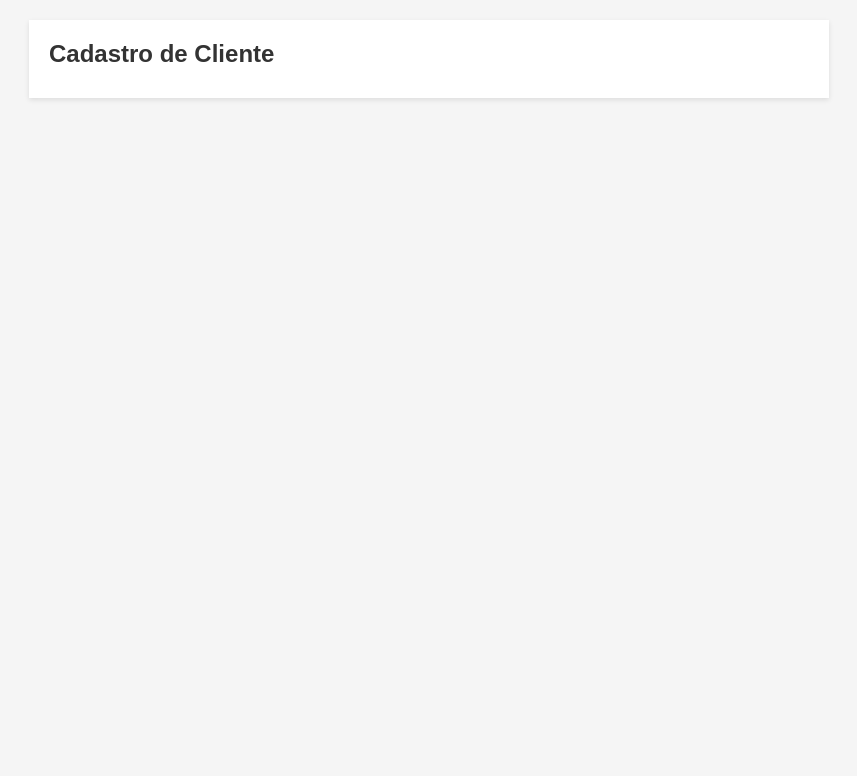
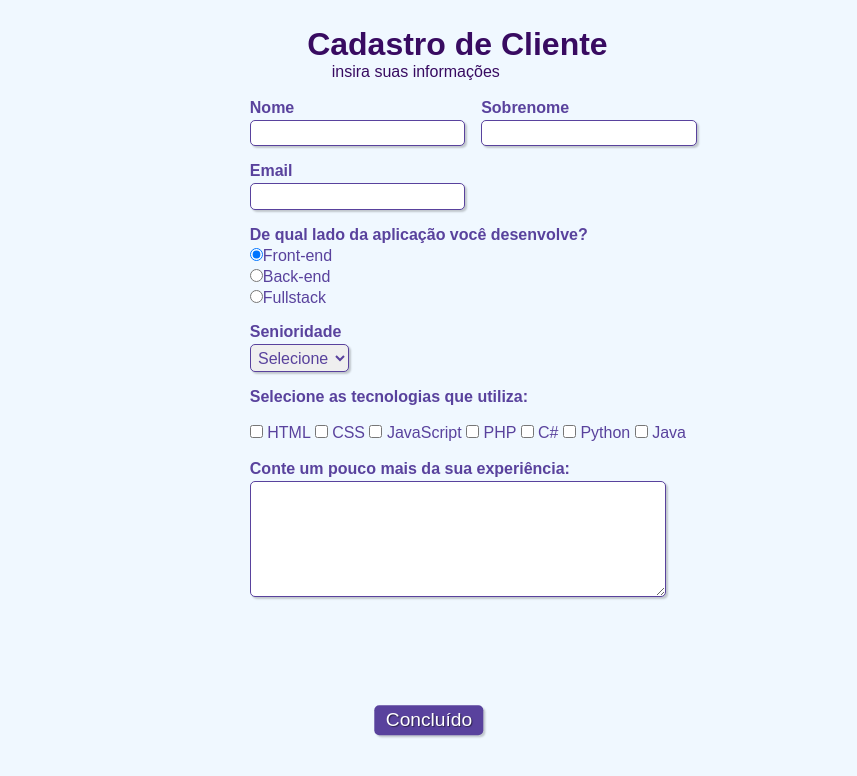
Before and after one commit to j0a0hi4g0/FV, a plain HTML site: page index.html in a window 1280 px wide. Shown: the whole page, without its empty margins (211-1068 px from the left). Drawn offline with Linux system fonts and the light colour scheme.

Commit message:
commit 2

```diff
--- /dev/null
+++ b/css/estilo.css
@@ -0,0 +1,123 @@
+/* Todos os elementos da página */
+* {
+    margin: 0;
+    padding: 0;
+
+}
+
+/* Elementos com o ID "titulo" */
+#titulo {
+    font-family: sans-serif;
+    color: #380B61;
+    margin-left: 7%;
+}
+
+/* Elementos com o ID "subtitulo" */
+#subtitulo {
+    font-family: sans-serif;
+    color: #380B61;
+    margin-left: 10%;
+}
+
+#check{
+    display: inline-block;
+}
+
+/* Elementos de tag <fieldset>*/
+fieldset {
+    border: 0;
+}
+
+/* Elemento de tag <body> */
+body{
+    background-color: #F0F8FF;
+    font-family: sans-serif;
+    font-size: 1em;
+    color: #59429d;
+    margin-left: 36%;
+    margin-top: 2%;
+    justify-content: center;
+}
+
+/* Elementos de tags <body>, <input>, <Select>, <textarea> e <button> */
+input, select, textarea, button {
+    font-family: sans-serif;
+    font-size: 1em;
+    color: #59429d;
+    border-radius: 5px;
+}
+
+/* Elementos de classe "grupo" nos estados das pseudoclasses "before" e "after" */
+.grupo:before, .grupo:after {
+    display: table;
+}
+
+/* Elementos de classe "grupo" no estado da pseudoclasse "after" */
+.grupo:after {
+    clear: both;
+}
+
+/* Elementos de classe "campo" */
+.campo {
+    margin-bottom: 1em;
+}
+
+/* Elementos de classe "campo" de tag <label> */
+.campo label {
+    margin-bottom: 0.2em;
+    color: #59429d;
+    display: block;
+}
+
+/* Elementos de classe "campo" ou "grupo" de tag <fieldset> */
+fieldset.grupo .campo {
+    float:  left;
+    margin-right: 1em;
+}
+
+/* Elementos de classe "campo" das tags <input> com atributo text e email, da tag <select> e da tag <textarea>*/
+.campo input[type="text"], .campo input[type="email"], .campo select, .campo textarea {
+    padding: 0.2em;
+    border: 1px solid #59429d;
+    box-shadow: 2px 2px 2px rgba(0,0,0,0.2);
+    display: block;
+}
+
+/* Elementos de classe "campo" de tag <select> e <option>*/
+.campo select option {
+    padding-right: 1em;
+}
+
+/* Elemento de classe "campo" com tag <input>, <select> e <textarea> tocas com estado da pseudoclasse "focus"*/
+.campo input:focus, .campo select:focus, .campo textarea:focus {
+    background: #E0E0F8;
+}
+
+/* Elemento de classe "botao" */
+.botao {
+    font-size: 1.2em;
+    background: #59429d;
+    border: 0;
+    margin-bottom: 1em;
+    color: #ffffff;
+    padding: 0.2em 0.6em;
+    box-shadow: 2px 2px 2px rgba(0,0,0,0.2);
+    text-shadow: 1px 1px 1px rgba(0,0,0,0.5);
+    position: absolute;
+    top: 90%;
+    left: 50%;
+    margin-right: -50%;
+    transform: translate(-50%, -50%)
+}
+
+/* Elemento de classe "botao" com o estado da pseudoclasse "hover" */
+.botao:hover {
+    background: #CCBBFF;
+    box-shadow: inset 2px 2px 2px rgba(0,0,0,0.2);
+    text-shadow: none;
+}
+
+/* Elementos de classe botão e de tag <select> */
+.botao, select{
+    cursor: pointer;
+}
--- a/css/style.css
+++ b/css/style.css
@@ -1,11 +1,9 @@
-/* Reset de Estilos */
 * {
     margin: 0;
     padding: 0;
     box-sizing: border-box;
   }
 
-  /* Estilos gerais */
   body {
     font-family: Arial, sans-serif;
     color: #333;
@@ -17,11 +15,9 @@
     text-decoration: none;
   }
 
-  /* Estilos do cabeçalho */
   header {
     background-color: #fff;
     padding: 20px;
-    box-shadow: 0 2px 5px rgba(0,0,0,0.1);
   }
 
   h1 {
@@ -57,6 +53,8 @@
   h2 {
     font-size: 24px;
     margin-bottom: 10px;
+    text-align: center;
+    font-family: 'Trebuchet MS', 'Lucida Sans Unicode', 'Lucida Grande', 'Lucida Sans', Arial, sans-serif;
   }
 
   p {
--- a/index.html
+++ b/index.html
@@ -1,17 +1,107 @@
-<!DOCTYPE html>
-<html lang="en">
-<head>
-    <meta charset="UTF-8">
-    <meta http-equiv="X-UA-Compatible" content="IE=edge">
-    <meta name="viewport" content="width=device-width, initial-scale=1.0">
-    <link rel="stylesheet" href="css/style.css">
-    <title>Formulário Válido</title>
-</head>
-<body>
-    <main>
-        <h2>
-            Cadastro de Cliente
-        </h2>
-    </main>
-</body>
+<html>
+
+    <head>
+        <!-- Metadados -->
+        <meta charset="utf-8">
+        <meta name="viewport" content="width=device-width, initial-scale=1, shrink-to-fit=no">
+
+        <!-- CSS -->
+        <link rel="stylesheet" type="text/css" href="formulario.css" media="screen">
+        <link rel="stylesheet" href="css/estilo.css">
+        <!-- Título da página (aparece na aba) -->
+        <title>Formulário Válido</title>
+    </head>
+
+    <body>
+
+        <!-- Cabeçalho com título e subtítulo (ambos com css de id "titulo") -->
+        <div>
+            <h1 id="titulo">Cadastro de Cliente</h1>
+            <p id="subtitulo">insira suas informações</p>
+            <br>
+        </div>
+
+        <!-- Início do formulário -->
+        <form>
+
+            <fieldset class="grupo">
+                <!-- Campo do nome com legenda "nome" e css de classe "campo" -->
+                <div class="campo">
+                    <label for="nome"><strong>Nome</strong></label>
+                    <input type="text" name="nome" id="nome" required>
+                </div>
+
+                <!-- Campo do sobrenome com legenda "sobrenome" e css de classe "campo" -->
+                <div class="campo">
+                    <label for="sobrenome"><strong>Sobrenome</strong></label>
+                    <input type="text" name="sobrenome" id="sobrenome" required>
+                </div>
+            </fieldset>
+
+            <!-- Campo de email com-->
+            <div class="campo">
+                <label for="email"><strong>Email</strong></label>
+                <input type="email" name="email" id="email" required>
+            </div>
+
+            <!-- Campo de desenvolvimento web com 3 opções de botões selecionáveis (radio button) e css de classe "campo" -->
+            <div class="campo">
+                <label><strong>De qual lado da aplicação você desenvolve?</strong></label>
+                <label>
+                    <input type="radio" name="devweb" value="frontend" checked>Front-end
+                </label>
+                <label>
+                    <input type="radio" name="devweb" value="backend">Back-end
+                </label>
+                <label>
+                    <input type="radio" name="devweb" value="fullstack">Fullstack
+                </label>
+            </div>
+
+            <!-- Campo de senioridade com 3 opções para escolha (select option) e css de classe "campo" -->
+            <div class="campo">
+                <label for="senioridade"><strong>Senioridade</strong></label>
+                <select id="senioridade" required>
+                  <option selected disabled value="">Selecione</option>
+                  <option>Júnior</option>
+                  <option>Pleno</option>
+                  <option>Sênior</option>
+                </select>
+            </div>
+
+            <fieldset class="grupo">
+                <!-- Campo de tecnologias para escolha de 1 ou mais opções para marcar (checkbox) e css de classe "campo" -->
+                <div id="check">
+                    <label><strong>Selecione as tecnologias que utiliza:</strong></label><br><br>
+                    <input type="checkbox" id="tecnologia1" name="tecnologia1" value="HTML">
+                    <label for="tecnologia1"> HTML</label>
+                    <input type="checkbox" id="tecnologia2" name="tecnologia2" value="CSS">
+                    <label for="tecnologia2"> CSS</label>
+                    <input type="checkbox" id="tecnologia3" name="tecnologia3" value="JavaScript">
+                    <label for="tecnologia3"> JavaScript</label>
+                    <input type="checkbox" id="tecnologia4" name="tecnologia4" value="PHP">
+                    <label for="tecnologia4"> PHP</label>
+                    <input type="checkbox" id="tecnologia5" name="tecnologia5" value="C#">
+                    <label for="tecnologia5"> C#</label>
+                    <input type="checkbox" id="tecnologia6" name="tecnologia6" value="Python">
+                    <label for="tecnologia6"> Python</label>
+                    <input type="checkbox" id="tecnologia7" name="tecnologia7" value="Java">
+                    <label for="tecnologia7"> Java</label>
+                </div>
+            </fieldset>
+
+            <!-- Caixa de texto -->
+            <div class="campo">
+                <br>
+                <label for="experiencia"><strong>Conte um pouco mais da sua experiência: </strong></label>
+                <textarea rows="6" style="width: 26em" id="experiencia" name="experiencia"></textarea>
+            </div>
+
+            <!-- Botão para enviar o formulário -->
+            <button class="botao" type="submit" onsubmit="">Concluído</button>
+
+        </form>
+
+    </body>
+
 </html>
```
